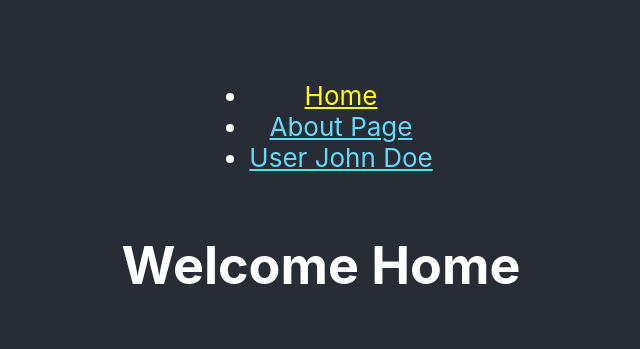
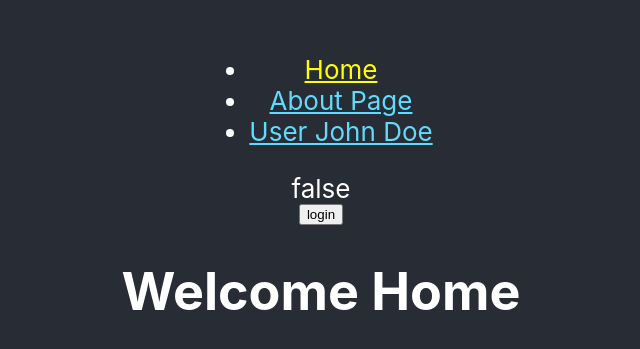
Before and after one commit to SiEr0212/udemy_hooks_react-router, a React (Create React App) app: page / in a window 1280 px wide. Shown: the part 207-556 px from the top of the page, without its empty margins (319-959 px from the left). Built offline with nearby package versions, Linux system fonts and the light colour scheme.

Commit message:
added Redirect

```diff
--- a/src/App.js
+++ b/src/App.js
@@ -1,9 +1,22 @@
 import React from "react";
-import { BrowserRouter, Route, Link, NavLink } from "react-router-dom";
+import {
+  BrowserRouter,
+  Route,
+  Link,
+  NavLink,
+  Redirect,
+} from "react-router-dom";
 import AboutPage from "./pages/AboutPage";
+import { useState } from "react";
 import "./App.css";
 
 function App() {
+  const [loggedIn, setLoggedIn] = useState(false);
+
+  const onClickHandle = () => {
+    setLoggedIn(!loggedIn);
+  };
+
   return (
     <BrowserRouter>
       <div className="App">
@@ -28,7 +41,6 @@ function App() {
               >
                 About Page
               </NavLink>
-
             </li>
             <li>
               <NavLink
@@ -37,11 +49,12 @@ function App() {
                 exact
                 activeClassName="Link-active-style"
               >
-       User John Doe
+                User John Doe
               </NavLink>
-
             </li>
           </ul>
+          {loggedIn.toString()}
+          <button onClick={onClickHandle}>login</button>
           <Route
             exact
             path="/"
@@ -54,10 +67,12 @@ function App() {
             exact
             path="/user/:firstname/:lastname"
             render={({ match }) => {
-              return (
+              return loggedIn ? (
                 <h1>
                   Welcome {match.params.firstname} {match.params.lastname}
                 </h1>
+              ) : (
+                <Redirect to="/"></Redirect>
               );
             }}
           ></Route>
```
